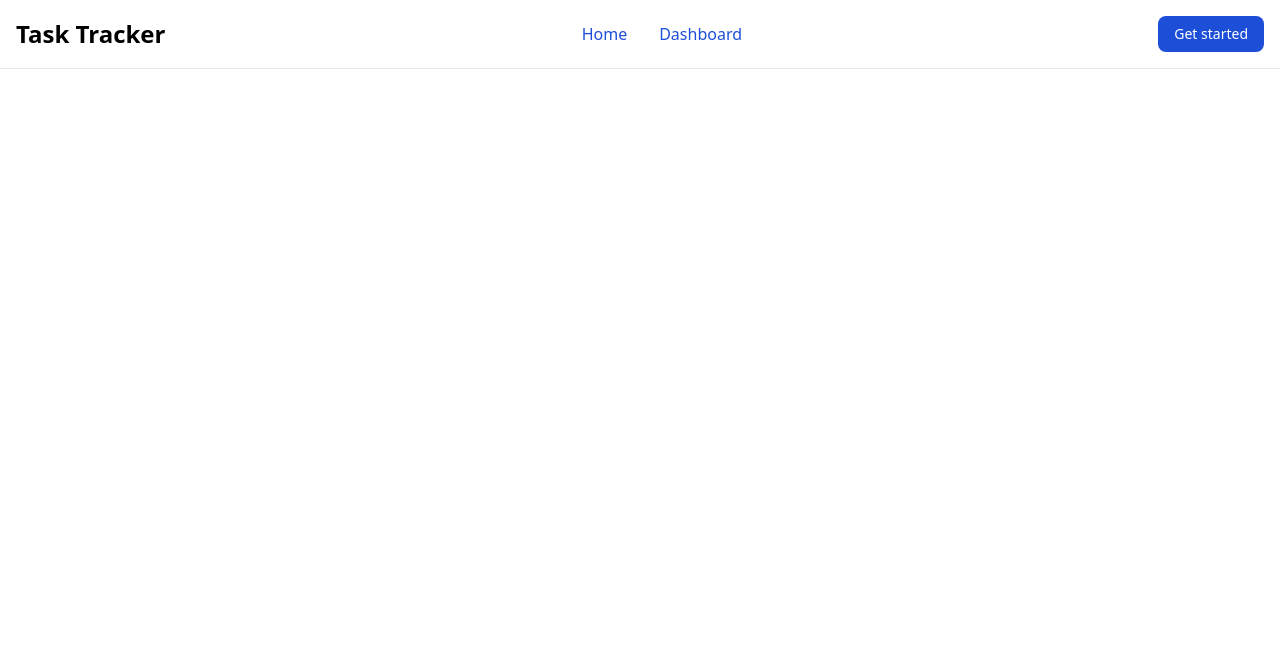
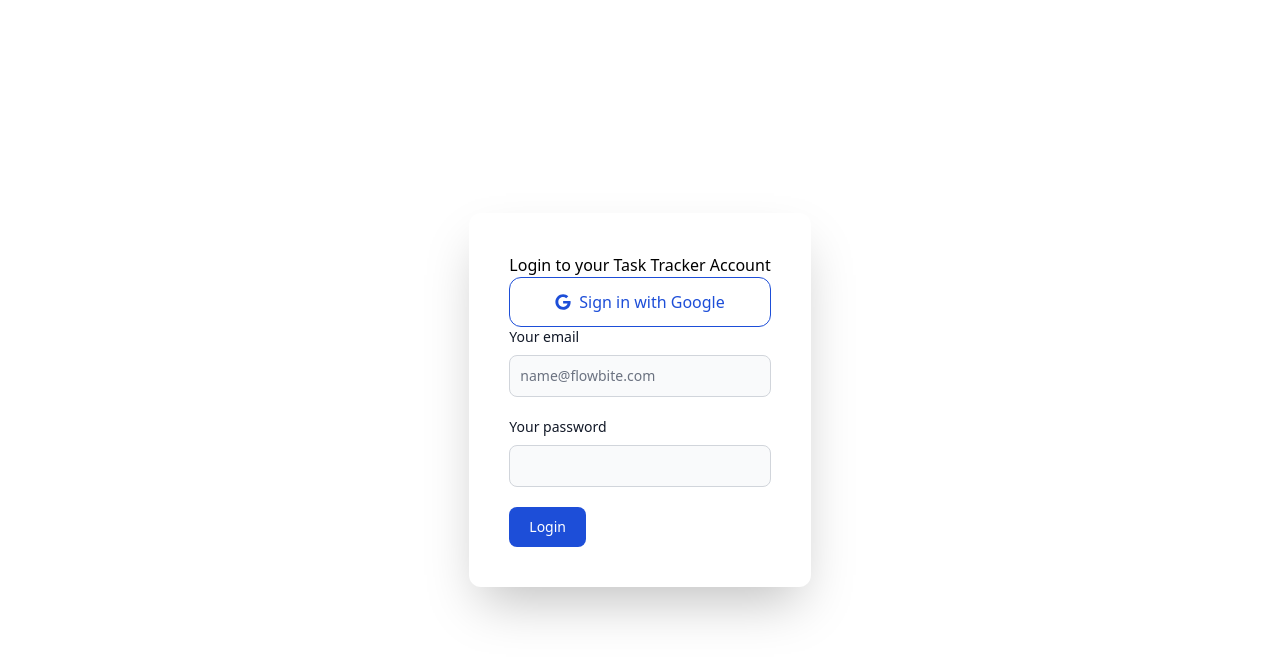
Before and after one commit to sumdx/task-management-client-side, a React (Vite) app: page /login in a window 1280 px wide. Shown: the top 660 px of the page. Built offline with nearby package versions, Linux system fonts and the light colour scheme; no server answers.

Commit message:
Google Sign In Method added

```diff
--- a/package.json
+++ b/package.json
@@ -20,6 +20,7 @@
     "react-dom": "^19.0.0",
     "react-icons": "^5.5.0",
     "react-router": "^7.2.0",
+    "sweetalert2": "^11.17.2",
     "tailwindcss": "^4.0.7"
   },
   "devDependencies": {
--- /dev/null
+++ b/src/Components/GoogleLogin.jsx
@@ -0,0 +1,30 @@
+import React, { useContext } from 'react';
+import { AuthContext } from '../Provider/AuthProvider';
+import { useLocation, useNavigate } from 'react-router';
+import { FaGoogle } from 'react-icons/fa';
+
+const GoogleLogin = () => {
+    const {user,signInUserWithGoogle} = useContext(AuthContext);
+
+    const navigate = useNavigate();
+    const location = useLocation();
+    const from = location.state?.from?.pathname || "dashboard";
+    const googleSignInHandle = () => {
+        signInUserWithGoogle()
+          .then((res) => {
+
+            navigate(from, { replace: true });
+
+          })
+          .catch((err) => {});
+      };
+
+    return (
+        <button onClick={googleSignInHandle} className="w-full px-5 py-3 flex items-center gap-2 text-base font-medium justify-center rounded-xl text-center text-blue-700 border border-blue-700 focus:ring-4 focus:ring-blue-300  hover:bg-blue-800 hover:text-white">
+                  <FaGoogle></FaGoogle>
+                  Sign in with Google
+        </button>
+    );
+};
+
+export default GoogleLogin;
--- a/src/Pages/Login.jsx
+++ b/src/Pages/Login.jsx
@@ -1,11 +1,78 @@
+import { useContext } from "react";
+import { AuthContext } from "../Provider/AuthProvider";
+import { useLocation, useNavigate } from "react-router";
+import GoogleLogin from "../Components/GoogleLogin";
+
 
 
 const Login = () => {
-    return (
-        <div>
-            <h1>Login</h1>
-        </div>
-    );
+
+    const {user, signInUser, signInUserWithGoogle} = useContext(AuthContext);
+    const navigate = useNavigate();
+    const location = useLocation();
+
+    if (user) {
+        return navigate("/");
+      }
+  const loginHandle = (e) => {
+    e.preventDefault();
+    const email = e.target.email.value;
+    const password = e.target.password.value;
+    console.log(email,password);
+  };
+
+
+  return (
+    <div className="min-h-screen flex items-center justify-center">
+      <div className=" shadow-2xl p-10 rounded-xl">
+
+        <h1>Login to your Task Tracker Account</h1>
+
+        <GoogleLogin></GoogleLogin>
+        <form class="max-w-sm mx-auto" onSubmit={loginHandle}>
+          <div class="mb-5">
+            <label
+              for="email"
+              class="block mb-2 text-sm font-medium text-gray-900 dark:text-white"
+            >
+              Your email
+            </label>
+            <input
+              type="email"
+              name="email"
+              id="email"
+              class="bg-gray-50 border border-gray-300 text-gray-900 text-sm rounded-lg focus:ring-blue-500 focus:border-blue-500 block w-full p-2.5 dark:bg-gray-700 dark:border-gray-600 dark:placeholder-gray-400 dark:text-white dark:focus:ring-blue-500 dark:focus:border-blue-500"
+              placeholder="name@flowbite.com"
+              required
+            />
+          </div>
+          <div class="mb-5">
+            <label
+              for="password"
+              class="block mb-2 text-sm font-medium text-gray-900 dark:text-white"
+            >
+              Your password
+            </label>
+            <input
+              type="password"
+              name="password"
+              id="password"
+              class="bg-gray-50 border border-gray-300 text-gray-900 text-sm rounded-lg focus:ring-blue-500 focus:border-blue-500 block w-full p-2.5 dark:bg-gray-700 dark:border-gray-600 dark:placeholder-gray-400 dark:text-white dark:focus:ring-blue-500 dark:focus:border-blue-500"
+              required
+            />
+          </div>
+
+          <button
+            type="submit"
+            class="w-full text-white bg-blue-700 hover:bg-blue-800 focus:ring-4 focus:outline-none focus:ring-blue-300 font-medium rounded-lg text-sm sm:w-auto px-5 py-2.5 text-center dark:bg-blue-600 dark:hover:bg-blue-700 dark:focus:ring-blue-800"
+          >
+            Login
+          </button>
+        </form>
+
+      </div>
+    </div>
+  );
 };
 
 export default Login;
--- a/src/main.jsx
+++ b/src/main.jsx
@@ -17,11 +17,11 @@ const routes = (
   <Routes>
     <Route path="/" element={<Root />}>
       <Route path="/about" element={<About />} />
-      <Route path="/login" element={<Login />} />
-      <Route path="/about" element={<Signup />} />
     </Route>
+
     <Route path="/login" element={<Login/>}></Route>
     <Route path="/signup" element={<Signup/>}></Route>
+
     <Route path="dashboard" element={<PrivateRoute><Dashboard /></PrivateRoute>}>
       <Route path="all-tasks" element={<PrivateRoute><AllTasks /></PrivateRoute>} />
     </Route>
```
Also changed, not shown: 1 other file (tests, documents, lock files or other folders).
